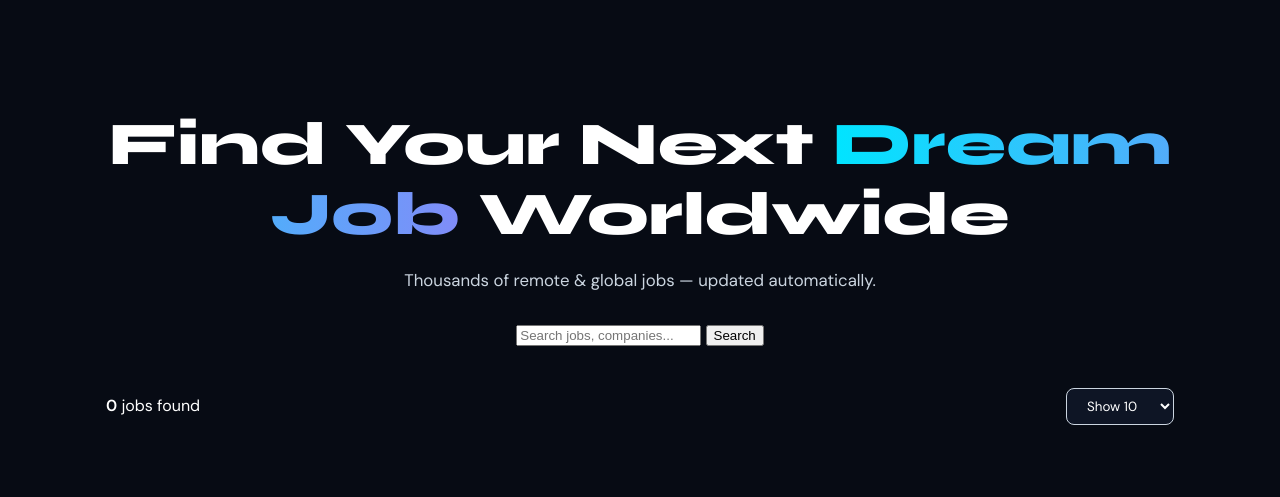
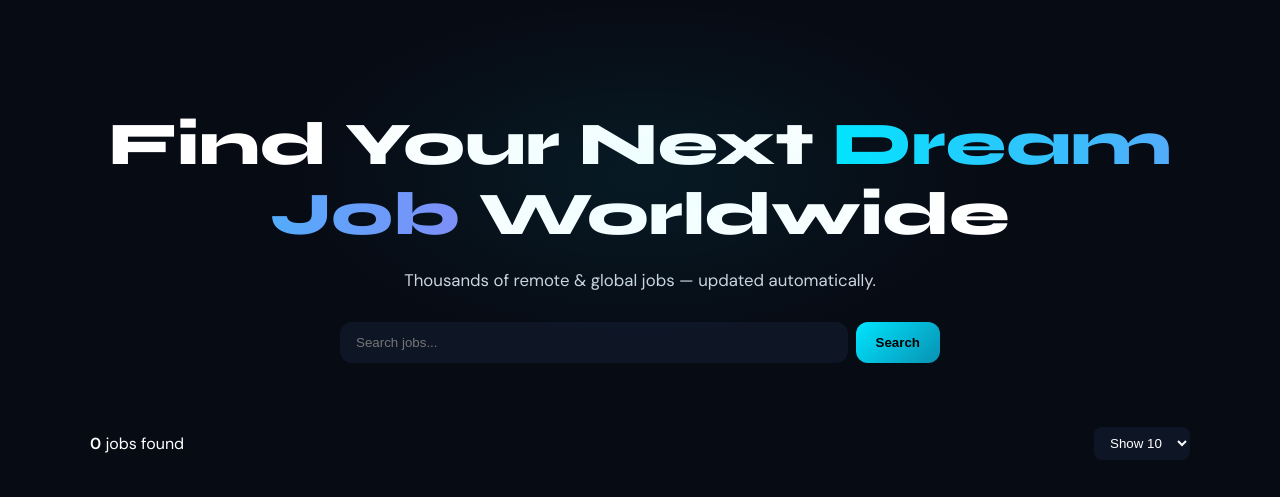
Before and after one commit to Kashifasif2493/jobhunt, a Flask app: page / in a window 1280 px wide. Shown: the part 60-557 px from the top of the page. Run offline with Flask 3, Linux system fonts and the light colour scheme; data that the repository does not hold is empty.

Commit message:
Update index.html

```diff
--- a/jobhunt-main/templates/index.html
+++ b/jobhunt-main/templates/index.html
@@ -1,22 +1,36 @@
 {% extends "base.html" %}
 
-{% block title %}WorldJobShunt — Find Jobs Worldwide{% endblock %}
+{% block title %}JobHunt — Find Remote & Worldwide Jobs{% endblock %}
+{% block meta_desc %}Discover thousands of remote and worldwide jobs across tech, design, marketing and more. Updated automatically every day.{% endblock %}
 
 {% block extra_styles %}
 <style>
-  /* Hero Section */
+  /* ── HERO ── */
   .hero { text-align: center; padding: 60px 16px 40px; position: relative; overflow: hidden; }
-  .hero h1 { font-family: 'Syne', sans-serif; font-size: clamp(1.8rem, 6vw, 3.8rem); font-weight: 800; line-height: 1.15; margin-bottom: 14px; color: #fff; }
+  .hero::before { content: ''; position: absolute; top: 0; left: 50%; transform: translateX(-50%); width: 700px; height: 350px; background: radial-gradient(ellipse, rgba(0,229,255,0.07) 0%, transparent 70%); pointer-events: none; }
+  .hero h1 { font-family: 'Syne', sans-serif; font-size: clamp(1.8rem, 6vw, 3.8rem); font-weight: 800; line-height: 1.15; margin-bottom: 14px; }
   .hero h1 span { background: linear-gradient(90deg, var(--accent), #818cf8); -webkit-background-clip: text; -webkit-text-fill-color: transparent; }
-  .hero p { color: var(--muted); font-size: clamp(0.9rem, 3vw, 1.05rem); margin-bottom: 28px; }
+  .hero p { color: var(--muted); font-size: clamp(0.9rem, 3vw, 1.05rem); margin-bottom: 28px; padding: 0 8px; }
 
-  /* Layout */
+  /* ── SEARCH & FILTERS ── */
+  .search-wrap { max-width: 600px; margin: 0 auto 24px; display: flex; gap: 8px; padding: 0 4px; }
+  .search-wrap input { flex:1; padding: 13px 16px; background: var(--surface); border: 1px solid var(--border); border-radius: 12px; color: var(--text); outline: none; }
+  .btn-search { padding: 13px 20px; background: linear-gradient(135deg, var(--accent), #0891b2); border: none; border-radius: 12px; color: #000; font-weight: 700; cursor: pointer; }
+  .pills-wrap { display: flex; flex-wrap: wrap; gap: 7px; justify-content: center; max-width: 900px; margin: 0 auto 20px; padding: 0 12px; }
+  .pill { padding: 7px 14px; border-radius: 100px; border: 1px solid var(--border); background: var(--surface); color: var(--muted); font-size: 0.8rem; cursor: pointer; }
+  .cat-active, .country-active { border-color: var(--accent); color: var(--accent); background: rgba(0,229,255,0.06); }
+
+  /* ── MAIN ── */
   .main { max-width: 1100px; margin: 0 auto 40px; padding: 0 16px; }
-  .stats-bar { display: flex; align-items: center; justify-content: space-between; margin-bottom: 20px; flex-wrap: wrap; gap: 10px; max-width: 1100px; margin: 0 auto 20px; padding: 0 16px; }
+  .stats-bar { display: flex; align-items: center; justify-content: space-between; margin-bottom: 20px; flex-wrap: wrap; gap: 10px; }
 
-  /* Accessibility Fixes */
+  /* ── ACCESSIBILITY FIX ── */
   .sr-only { position: absolute; width: 1px; height: 1px; padding: 0; margin: -1px; overflow: hidden; clip: rect(0, 0, 0, 0); border: 0; }
-  .sort-select { background: var(--surface); color: var(--text); border: 1px solid var(--muted); padding: 8px 16px; border-radius: 8px; cursor: pointer; font-family: 'DM Sans', sans-serif; }
+  .sort-select { padding: 8px 12px; background: var(--surface); border: 1px solid var(--border); border-radius: 8px; color: var(--text); cursor: pointer; }
+
+  /* ── JOB GRID ── */
+  .job-grid { display: grid; grid-template-columns: repeat(auto-fill, minmax(280px, 1fr)); gap: 14px; }
+  .job-card { background: var(--surface); border: 1px solid var(--border); border-radius: 16px; padding: 18px; display: block; color: inherit; text-decoration: none; }
 </style>
 {% endblock %}
 
@@ -24,9 +38,8 @@
 <section class="hero">
   <h1>Find Your Next <span>Dream Job</span> Worldwide</h1>
   <p>Thousands of remote & global jobs — updated automatically.</p>
-
   <div class="search-wrap">
-    <input type="text" id="searchInput" placeholder="Search jobs, companies..." aria-label="Search jobs" />
+    <input type="text" id="searchInput" placeholder="Search jobs..." aria-label="Search jobs" />
     <button class="btn-search" onclick="resetAndLoad()">Search</button>
   </div>
 </section>
@@ -34,7 +47,6 @@
 <main class="main">
   <div class="stats-bar">
     <span id="jobCount">Loading jobs...</span>
-
     <label for="perPageSelect" class="sr-only">Items per page</label>
     <select class="sort-select" id="perPageSelect" onchange="resetAndLoad()">
       <option value="5">Show 5</option>
@@ -44,25 +56,19 @@
     </select>
   </div>
 
-  <div id="jobGrid" class="job-grid">
-    <div class="loading" style="grid-column:1/-1"><div class="spinner"></div><p>Fetching latest jobs...</p></div>
-  </div>
-
+  <div id="jobGrid" class="job-grid"></div>
   <div class="pagination" id="pagination"></div>
 </main>
 
 <script>
-  // Yahan apna purana JS logic paste kar dein
   let currentCategory = 'All'; let currentCountry = ''; let currentPage = 1; let allJobs = [];
-
   function resetAndLoad() { currentPage = 1; loadJobs(); }
   function getPerPage() { return parseInt(document.getElementById('perPageSelect').value) || 10; }
 
   async function loadJobs() {
     const grid = document.getElementById('jobGrid');
-    const search = document.getElementById('searchInput').value;
     try {
-      const res = await fetch(`/api/jobs?category=${currentCategory}&search=${search}&country=${currentCountry}&limit=200`);
+      const res = await fetch(`/api/jobs?category=${currentCategory}&search=${document.getElementById('searchInput').value}&country=${currentCountry}&limit=200`);
       const data = await res.json();
       allJobs = data.jobs || [];
       document.getElementById('jobCount').innerHTML = `<strong>${allJobs.length}</strong> jobs found`;
@@ -72,11 +78,8 @@
 
   function renderPage() {
     const grid = document.getElementById('jobGrid');
-    const perPage = getPerPage();
-    const start = (currentPage - 1) * perPage;
-    const pageJobs = allJobs.slice(start, start + perPage);
-
-    grid.innerHTML = pageJobs.map(j => `
+    const start = (currentPage - 1) * getPerPage();
+    grid.innerHTML = allJobs.slice(start, start + getPerPage()).map(j => `
       <div class="job-card">
         <h3>${j.title}</h3>
         <p>${j.company}</p>
```
